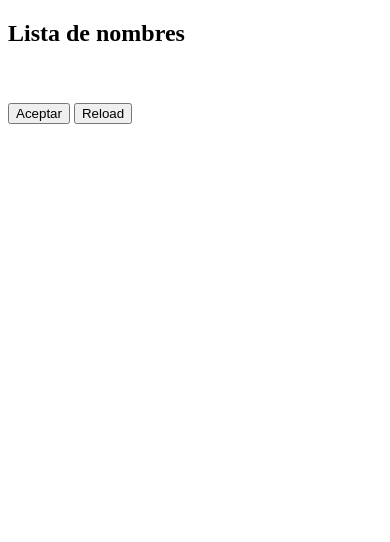
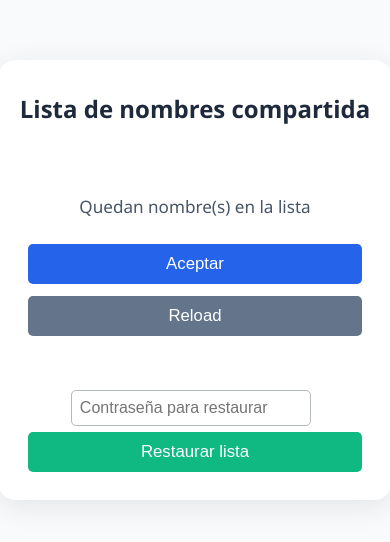
Before and after one commit to emmanuelrl999108-max/amigo, a website: page public/index.html in a window 390 px wide. Drawn offline with Linux system fonts and the light colour scheme; no server answers.

Commit message:
Cambios Finales

```diff
--- a/public/index.html
+++ b/public/index.html
@@ -3,40 +3,160 @@
 <head>
   <meta charset="UTF-8">
   <title>Lista de nombres compartida</title>
+  <meta name="viewport" content="width=device-width, initial-scale=1">
+  <style>
+    body {
+      font-family: 'Segoe UI', Arial, sans-serif;
+      background: #f8fafc;
+      margin: 0;
+      padding: 0;
+      display: flex;
+      flex-direction: column;
+      align-items: center;
+      min-height: 100vh;
+    }
+    .container {
+      background: #fff;
+      margin-top: 60px;
+      padding: 32px;
+      border-radius: 18px;
+      box-shadow: 0 6px 30px rgba(0,0,0,0.09);
+      max-width: 400px;
+      width: 100%;
+      text-align: center;
+    }
+    h2 {
+      color: #1e293b;
+      margin-bottom: 10px;
+    }
+    .nombre-actual-label {
+      display: block;
+      font-size: 1.2rem;
+      margin: 28px 0 10px 0;
+      min-height: 32px;
+      color: #1565c0;
+      font-weight: bold;
+      letter-spacing: 1px;
+    }
+    .cantidad-label {
+      color: #475569;
+      margin-bottom: 20px;
+      font-size: 1.07rem;
+    }
+    .restaurar-section {
+      margin-top: 24px;
+      margin-bottom: 10px;
+    }
+    input[type="password"] {
+      padding: 8px;
+      border-radius: 5px;
+      border: 1px solid #b4b9ba;
+      width: 70%;
+      font-size: 1rem;
+      margin-right: 8px;
+    }
+    .error-msg {
+      color: #dc2626;
+      font-size: 1rem;
+      margin-bottom: 4px;
+      height: 20px;
+    }
+    button {
+      margin: 8px 10px 22px 10px;
+      padding: 10px 24px;
+      background: #2563eb;
+      border: none;
+      border-radius: 5px;
+      color: white;
+      font-size: 1.05rem;
+      font-weight: 500;
+      cursor: pointer;
+      transition: background 0.2s, transform 0.1s;
+    }
+    button:active {
+      background: #1e40af;
+      transform: scale(0.98);
+    }
+    #btnReload {
+      background: #64748b;
+    }
+    #btnReload:active {
+      background: #475569;
+    }
+    #btnRestaurar {
+      background: #10b981;
+    }
+    #btnRestaurar:active {
+      background: #059669;
+    }
+    @media (max-width: 500px) {
+      .container {
+        max-width: 95vw;
+        padding: 12px;
+      }
+      button {
+        width: 90%;
+        margin: 6px 0;
+      }
+      .nombre-actual-label {
+        font-size: 1.1rem;
+      }
+      .restaurar-section input[type="password"] {
+        width: 60%;
+      }
+    }
+  </style>
 </head>
 <body>
-  <h2>Lista de nombres</h2>
-  <label id="nombreActual"></label><br><br>
-  <button id="btnAceptar">Aceptar</button>
-  <button id="btnReload">Reload</button>
-  <ul id="listaNombres"></ul>
+  <div class="container">
+    <h2>Lista de nombres compartida</h2>
+    <span class="nombre-actual-label" id="nombreActual"></span>
+    <div class="cantidad-label">
+      Quedan <span id="cantidadNombres"></span> nombre(s) en la lista
+    </div>
+    <button id="btnAceptar">Aceptar</button>
+    <button id="btnReload">Reload</button>
+
+    <div class="restaurar-section">
+      <div class="error-msg" id="errorMsg"></div>
+      <input type="password" id="passwordInput" placeholder="Contraseña para restaurar">
+      <button id="btnRestaurar">Restaurar lista</button>
+    </div>
+  </div>
 
   <script>
     let nombres = [];
     let nombreActual = "";
+    const PASSWORD_CORRECTA = "UTN2025";
 
-    function cargarNombres() {
+    function obtenerNombreAleatorio(arr) {
+      if (arr.length === 0) return "Lista vacía";
+      const idx = Math.floor(Math.random() * arr.length);
+      return arr[idx];
+    }
+
+    function cargarNombres(setRandom = true) {
       fetch('/nombres')
         .then(res => res.json())
         .then(data => {
           nombres = data;
-          mostrarNombres();
+          mostrarNombres(setRandom);
         });
     }
 
-    function mostrarNombres() {
-      document.getElementById('listaNombres').innerHTML = '';
-      nombres.forEach((nombre, idx) => {
-        const li = document.createElement('li');
-        li.textContent = nombre;
-        document.getElementById('listaNombres').appendChild(li);
-      });
-      nombreActual = nombres.length > 0 ? nombres[0] : "Lista vacía";
+    function mostrarNombres(setRandom = true) {
+      if (nombres.length === 0) {
+        nombreActual = "Lista vacía";
+      } else if (setRandom) {
+        nombreActual = obtenerNombreAleatorio(nombres);
+      }
       document.getElementById('nombreActual').textContent = nombreActual;
+      document.getElementById('cantidadNombres').textContent = nombres.length;
+      document.getElementById('btnAceptar').disabled = (nombres.length === 0);
     }
 
     document.getElementById('btnAceptar').onclick = function() {
-      if (nombreActual !== "Lista vacía") {
+      if (nombres.length > 0 && nombreActual !== "Lista vacía") {
         fetch('/aceptar', {
           method: 'POST',
           headers: { 'Content-Type': 'application/json' },
@@ -45,16 +165,40 @@
         .then(res => res.json())
         .then(data => {
           nombres = data.nombres;
-          mostrarNombres();
+          mostrarNombres(true);
         });
       }
     };
 
     document.getElementById('btnReload').onclick = function() {
-      cargarNombres();
+      cargarNombres(true);
     };
 
-    cargarNombres();
+    document.getElementById('btnRestaurar').onclick = function() {
+      // Lee la contraseña
+      const pw = document.getElementById('passwordInput').value;
+      const errorMsg = document.getElementById('errorMsg');
+      errorMsg.textContent = "";
+      if (pw !== PASSWORD_CORRECTA) {
+        errorMsg.textContent = "Contraseña incorrecta";
+        return;
+      }
+      // Reset lista en el servidor
+      fetch('/restaurar', {
+        method: 'POST',
+        headers: { 'Content-Type': 'application/json' }
+      })
+      .then(res => res.json())
+      .then(data => {
+        nombres = data.nombres;
+        mostrarNombres(true);
+        errorMsg.textContent = "¡Lista restaurada!";
+        setTimeout(() => { errorMsg.textContent = ""; }, 2000);
+        document.getElementById('passwordInput').value = "";
+      });
+    };
+
+    cargarNombres(true);
   </script>
 </body>
 </html>
```
Also changed, not shown: server.js (+7 -1 lines).
